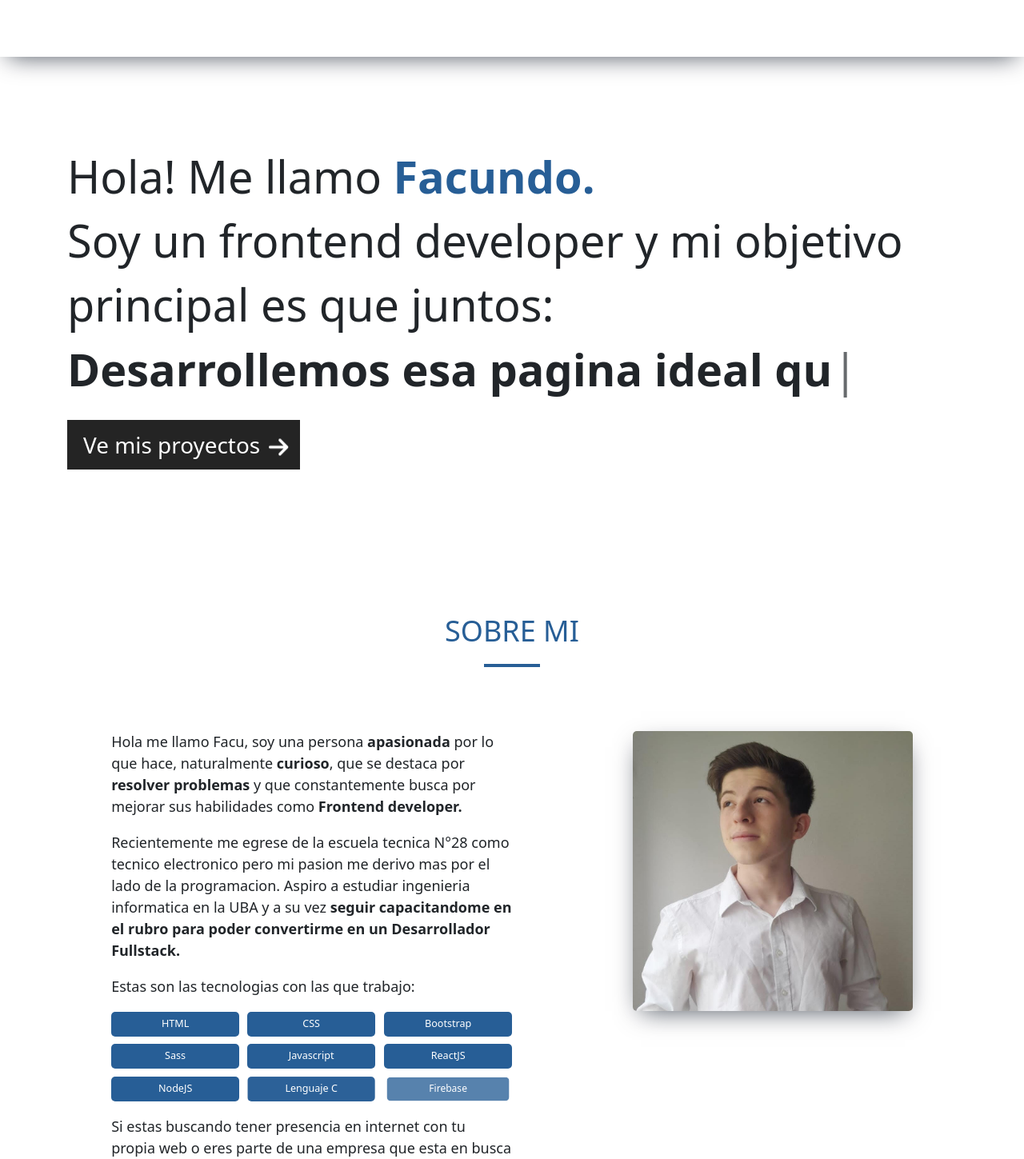
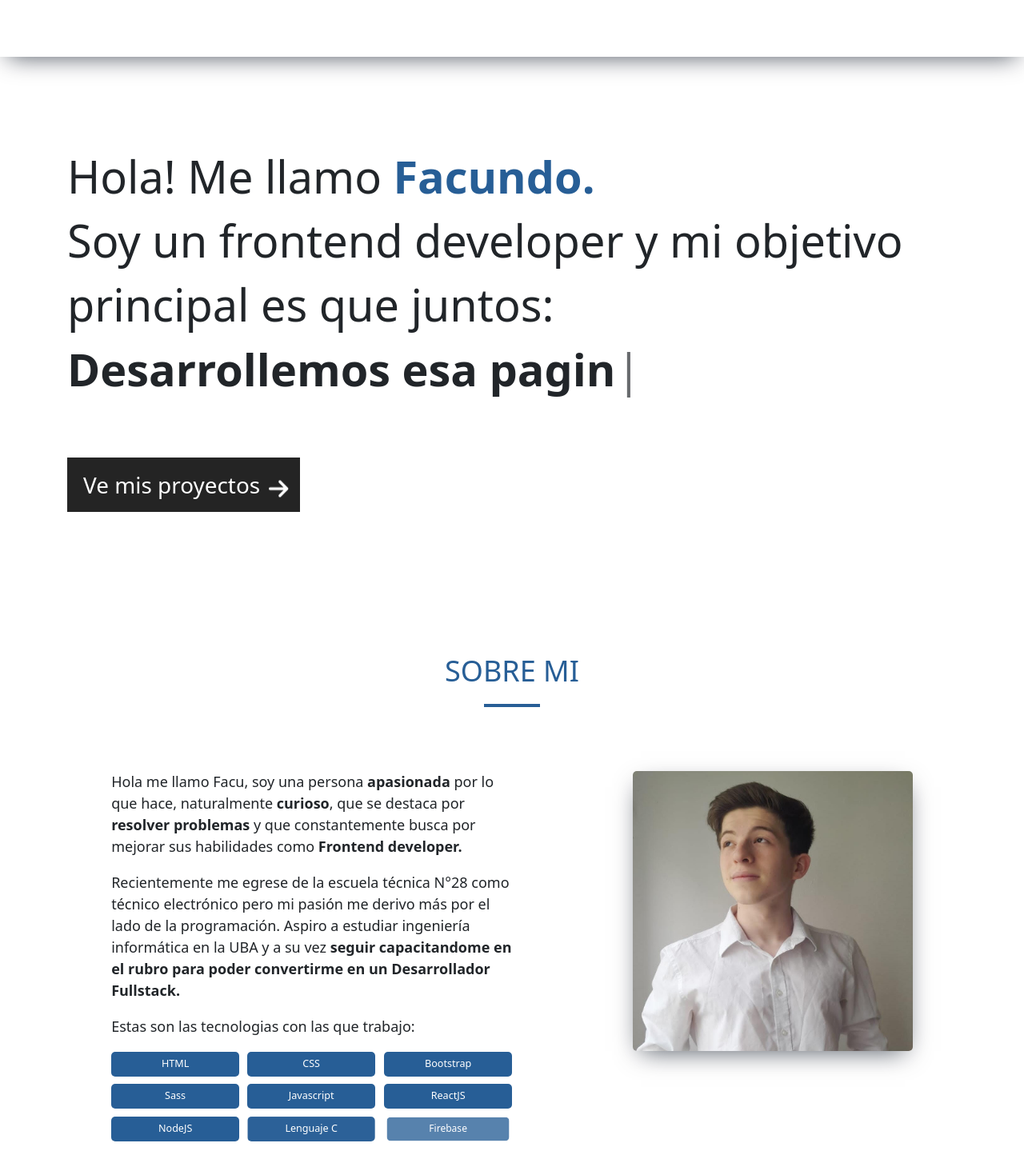
Before and after one commit to facuferreria/Mi-Portfolio, a React (Vite) app: page / in a window 1280 px wide. Shown: the top 1449 px of the page at 80% size. Built offline with nearby package versions, Linux system fonts and the light colour scheme.

Commit message:
Final portfolio 1.1.0

```diff
--- a/src/Components/About/About.jsx
+++ b/src/Components/About/About.jsx
@@ -19,8 +19,8 @@ function About() {
                         <span className={styles.strong_words}> Frontend developer.</span>
                     </p>
                     <p>
-                        Recientemente me egrese de la escuela tecnica N°28 como tecnico electronico pero mi pasion me derivo mas por
-                        el lado de la programacion. Aspiro a estudiar ingenieria informatica en la UBA y a su vez
+                        Recientemente me egrese de la escuela técnica N°28 como técnico electrónico pero mi pasión me derivo más por el lado de la programación.
+                        Aspiro a estudiar ingeniería informática en la UBA y a su vez
                         <span className={styles.strong_words}> seguir capacitandome
                         en el rubro para poder convertirme en un Desarrollador Fullstack.</span>
                     </p>
--- a/src/Components/Contact/Contact.jsx
+++ b/src/Components/Contact/Contact.jsx
@@ -11,10 +11,9 @@ function Contact() {
             <h2 className= {isAnimating ? "header toLeft" : "header"}>CONTACTO</h2>
             <div className= {isAnimating ? "header_bar toLeftBar" : "header_bar"}></div>
             <div className={styles.subcontainer}>
-                <h4 className={isAnimating ? `${styles.text} ${styles.animation_text}` : styles.text}>
-                    Estas buscando gente capacitada en el rubro, tenes una idea en la que quieras trabajar o simplemente tenes alguna duda,
-                    hablemos y coordinemos una reunion.
-                </h4>
+                <p className={isAnimating ? `${styles.text} ${styles.animation_text}` : styles.text}>
+                    Estas buscando gente capacitada en el rubro, tienes una idea en la que quieras trabajar o simplemente tienes alguna duda, hablemos y coordinemos una reunión.
+                </p>
                 <a href="mailto:ferreriafacundo@gmail.com" className={isAnimating ? `${styles.button} ${styles.animation_button}` : styles.button}>Trabajemos juntos</a>
             </div>
             <div className={isAnimating ? `${styles.separation_line} ${styles.animation_line}` : styles.separation_line}></div>
--- a/src/Components/Contact/Contact.module.scss
+++ b/src/Components/Contact/Contact.module.scss
@@ -17,6 +17,7 @@
 
 .text{
     text-align: center;
+    font-size: 1.2rem;
     margin-bottom: 40px;
     opacity: 0;
 }
--- a/src/Components/Presentation/Presentation.jsx
+++ b/src/Components/Presentation/Presentation.jsx
@@ -7,8 +7,11 @@ function Presentation() {
     return (
         <div className="container" id="home">
             <div className={styles.subcontainer}>
-                <p className={styles.text} >Hola! Me llamo <span className={styles.blue_text}>Facundo.</span></p>
-                <p className={styles.text} >Soy un frontend developer y mi objetivo principal es que juntos:</p>
+                <div className={styles.text_container}>
+                    <p className={styles.text} >
+                        Hola! Me llamo <span className={styles.blue_text}>Facundo.</span><br/>
+                        Soy un frontend developer y mi objetivo principal es que juntos:
+                    </p>
                     <Typewriter
                         options={{ loop: true }}
                         onInit={(typewriter) => {
@@ -16,20 +19,21 @@ function Presentation() {
                             .pauseFor(1500)
                             .changeDelay(40)
                             .changeDeleteSpeed(30)
-                        .typeString('<strong>Desarrollemos esa pagina ideal que deseas</strong>')
+                            .typeString('<span><strong>Desarrollemos esa pagina que deseas</strong></span>')
                             .pauseFor(1500)
-                        .deleteChars(41)
-                        .typeString('<strong>Impulsemos ese negocio que tenes</strong>')
+                            .deleteChars(35)
+                            .typeString('<span><strong>Impulsemos ese negocio que tenes</strong></span>')
                             .pauseFor(1500)
                             .deleteChars(32)
-                        .typeString('<strong>Cumplamos ese sueño que queres</strong>')
+                            .typeString('<span><strong>Cumplamos ese sueño que queres</strong></span>')
                             .pauseFor(1500)
                             .deleteChars(30)
                             .start();
                         }}
                     />
+                </div>
                 <a href="/#proyects" className={styles.button}>
-                    Ve mis proyectos
+                    <span>Ve mis proyectos</span>
                     <FontAwesomeIcon className={styles.icon} icon="fa-solid fa-arrow-right" />
                 </a>
             </div>
--- a/src/Components/Presentation/Presentation.module.scss
+++ b/src/Components/Presentation/Presentation.module.scss
@@ -6,11 +6,28 @@
     margin: 0 auto;
     opacity: 0;
     @include animation(pop-animation, .75s , 3s);
+
+    @include breakpoint(mobile) {
+        text-align: center;
+        font-size: 1.35rem;
+    }
+
+    @include breakpoint(tablet) {
+        font-size: 2.5rem;
+    }
 }
 
 .text{
     margin: 0;
     line-height: 80px;
+
+    @include breakpoint(mobile) {
+        line-height: 30px;
+    }
+}
+
+.text_container{
+    margin-bottom: 50px;
 }
 
 .blue_text{
@@ -20,10 +37,9 @@
 
 .button{
     text-decoration: none;
-    margin-top: 30px;
     font-size: 0.5em;
     border: none;
-    padding: 12px 50px 12px 20px;
+    padding: 15px 50px 15px 20px;
     background-color: #242424;
     color: $primary-color;
     transition: 0.5s;
@@ -32,11 +48,20 @@
     @include breakpoint(mobile) {
         background-color: $third-color;
         color: $primary-color;
+        font-size: 0.9em;
+
+        .button:hover{
+            color: $primary-color;
+        }
     }
 
     @include breakpoint(tablet) {
         background-color: $third-color;
         color: $primary-color;
+
+        .button:hover{
+            color: $primary-color;
+        }
     }
 
     @include breakpoint(desktop){
@@ -54,7 +79,11 @@
 
 .icon{
     position: absolute;
-    top: 20px;
+    top: 25px;
     right: 15px;
     transition: all ease-in-out 0.3s;
+
+    @include breakpoint(mobile) {
+        top: 20px;
+    }
 }
--- a/src/Components/Proyects/Proyects.jsx
+++ b/src/Components/Proyects/Proyects.jsx
@@ -13,8 +13,9 @@ function Proyects() {
       <div className={isAnimating ? "header_bar toRightBar" : "header_bar"}></div>
       <p className= {isAnimating ? `${styles.intro_text} ${styles.animation}` : styles.intro_text}>
         Desde simples proyectos con HTML, CSS y Javascript hasta portfolios y clones de famosas aplicaciones con ReactJS,
-        les invito a ver algunos de los proyectos personales mas destacados en los que
-        he estado trabajando desde que comenze este camino como Frontend developer:</p>
+        les invito a ver algunos de los proyectos personales más destacados
+        en los que he estado trabajando desde que comencé este camino como Frontend developer:
+      </p>
       <div className={styles.proyect_container}>
         { proyectsData.map((item, index) => <ProyectCard proyectData = {item} key={index} />) }
       </div>
--- a/src/index.scss
+++ b/src/index.scss
@@ -3,12 +3,11 @@
 :root {
   font-family: 'Hanken Grotesk', sans-serif;
   font-size: 16px;
-  line-height: 24px;
   font-weight: 400;
 
   @include breakpoint(mobile) {
     font-size: 12px;
-    line-height: 18px;
+    line-height: 10px;
   }
 
   @include breakpoint(tablet) {
--- a/src/styles/config.scss
+++ b/src/styles/config.scss
@@ -97,6 +97,11 @@ $desktop: 1200px;
     align-items: center;
     justify-content: center;
     padding-top: 80px;
+
+    @include breakpoint(mobile) {
+        width: 100%;
+        margin: 80px auto 40px auto;
+    }
 }
 
 .header{
```
Lines whose indentation alone changed are shown as unchanged.
